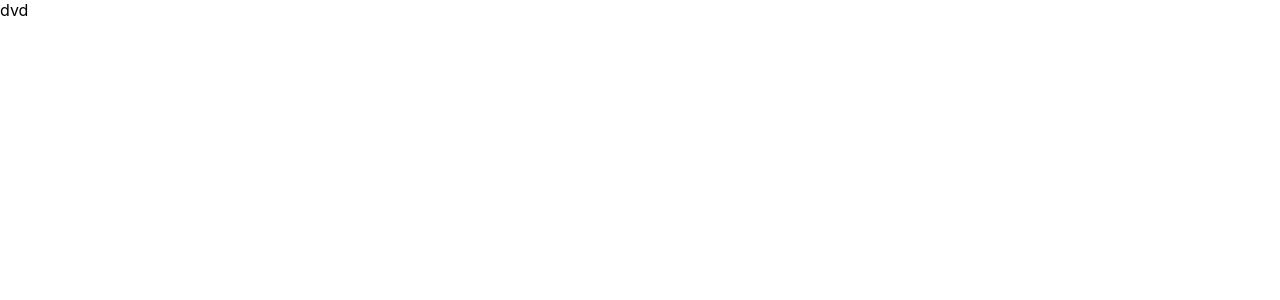
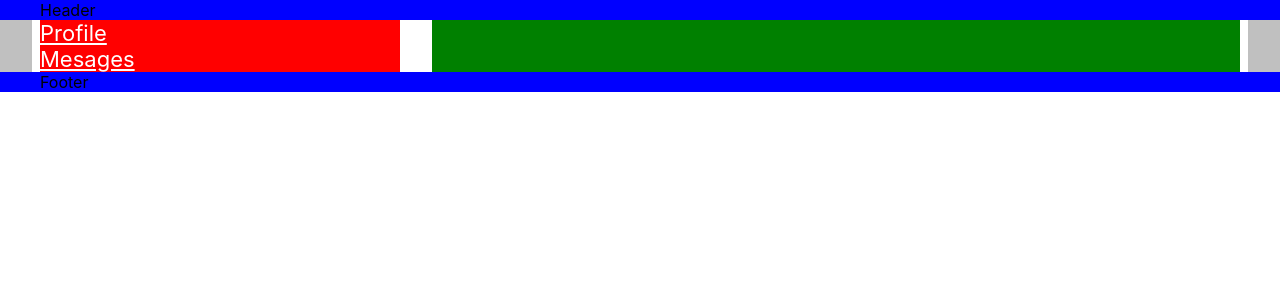
Before and after one commit to NazarGru/it-kamasutra-lessons, a React (Create React App) app in the folder my-app/: page / in a window 1280 px wide. Shown: the top 300 px of the page. Built offline with nearby package versions, Linux system fonts and the light colour scheme.

Commit message:
home router components

```diff
--- a/my-app/package.json
+++ b/my-app/package.json
@@ -8,6 +8,7 @@
     "@testing-library/user-event": "^13.5.0",
     "react": "^17.0.2",
     "react-dom": "^17.0.2",
+    "react-router-dom": "^6.2.1",
     "react-scripts": "5.0.0",
     "sass": "^1.49.7",
     "web-vitals": "^2.1.4"
--- a/my-app/src/App.js
+++ b/my-app/src/App.js
@@ -1,12 +1,21 @@
 import './app.scss';
 import React , {Component} from 'react'
+import Header from './layout/Header';
+import Body from './layout/Body';
+import Footer from './layout/Footer';
+import { BrowserRouter } from 'react-router-dom';
 
 class App extends Component {
   render(){
     return(
-      <div className="App">
-        dvd
-       </div>
+      <BrowserRouter>
+          <div className="wraper">
+              <Header/>
+              <Body/>
+              <Footer/>
+          </div>
+      </BrowserRouter>
+
     )
   }
 }
--- a/my-app/src/app.scss
+++ b/my-app/src/app.scss
@@ -0,0 +1,40 @@
+.wraper{
+    background: silver;
+    overflow: hidden;
+}
+
+.container{
+    width: 100%;
+    max-width: 1200px;
+    padding: 0 0.5rem;
+    margin: 0 auto;
+    &.white{
+        background: white;
+    }
+}
+.sidebar_row{
+    display: flex;
+
+}
+.sidebar-col{
+    width: 30%;
+    background: red;
+    margin-right: 2rem;
+}
+.content-left-col{
+    background: green;
+    width: calc(70% - 2rem);
+}
+.footer{
+    background: blue;
+}
+.header{
+    background: blue;
+}
+.navLink{
+    color: white;
+    font-size: 22px;
+    &.active{
+        color: olive;
+    }
+}
--- /dev/null
+++ b/my-app/src/components/dialogPage/DialogPage.js
@@ -0,0 +1,14 @@
+import React , {Component} from 'react'
+
+class DialogPage extends Component {
+    render(){
+      return(
+        <div>
+           DialogPage
+
+         </div>
+      )
+    }
+  }
+
+  export default DialogPage;
--- /dev/null
+++ b/my-app/src/components/navBar/NavBar.js
@@ -0,0 +1,22 @@
+import React , {Component} from 'react'
+import { NavLink } from 'react-router-dom';
+
+class NavBar extends Component {
+    render(){
+      return(
+        <div>
+            <NavLink className="navLink" to="/pofile">
+                Profile
+            </NavLink>
+            <br/>
+            <NavLink className="navLink" to="/dialog">
+            Mesages
+            </NavLink>
+
+
+         </div>
+      )
+    }
+  }
+
+  export default NavBar;
--- /dev/null
+++ b/my-app/src/components/profilePage/ProfilePage.js
@@ -0,0 +1,14 @@
+import React , {Component} from 'react'
+
+class ProfilePage extends Component {
+    render(){
+      return(
+        <div>
+        ProfilePage
+
+         </div>
+      )
+    }
+  }
+
+  export default ProfilePage;
--- /dev/null
+++ b/my-app/src/layout/Body.js
@@ -0,0 +1,14 @@
+import React , {Component} from 'react'
+import SidebarRow from './../sidebarType/SidebarRow';
+
+class Body extends Component {
+    render(){
+      return(
+        <div className='container white'>
+           <SidebarRow/>
+         </div>
+      )
+    }
+  }
+
+  export default Body;
--- /dev/null
+++ b/my-app/src/layout/Footer.js
@@ -0,0 +1,16 @@
+import React , {Component} from 'react'
+
+class Footer extends Component {
+    render(){
+      return(
+          <footer className='footer'>
+            <div className='container'>
+                Footer
+            </div>
+          </footer>
+
+      )
+    }
+  }
+
+  export default Footer;
--- /dev/null
+++ b/my-app/src/layout/Header.js
@@ -0,0 +1,15 @@
+import React , {Component} from 'react'
+
+class Header extends Component {
+    render(){
+      return(
+        <header className='header'>
+            <div className='container'>
+            Header
+            </div>
+         </header>
+      )
+    }
+  }
+
+  export default Header;
--- /dev/null
+++ b/my-app/src/sidebarType/ContentLeft.js
@@ -0,0 +1,20 @@
+import React , {Component} from 'react'
+import DialogPage from '../components/dialogPage/DialogPage';
+import ProfilePage from '../components/profilePage/ProfilePage';
+import {Route, Routes} from "react-router-dom";
+
+class ContentLeft extends Component {
+    render(){
+      return(
+        <div  className='content-left-col'>
+          <Routes>
+              <Route path="pofile" element={<ProfilePage/>}/>
+              <Route path="dialog" element={<DialogPage/>}/>
+          </Routes>
+
+         </div>
+      )
+    }
+  }
+
+  export default ContentLeft;
--- /dev/null
+++ b/my-app/src/sidebarType/Sidebar.js
@@ -0,0 +1,15 @@
+import React , {Component} from 'react'
+import NavBar from '../components/navBar/NavBar';
+
+class Sidebar extends Component {
+    render(){
+      return(
+        <div className='sidebar-col'>
+           <NavBar/>
+
+         </div>
+      )
+    }
+  }
+
+  export default Sidebar;
--- /dev/null
+++ b/my-app/src/sidebarType/SidebarRow.js
@@ -0,0 +1,17 @@
+import React , {Component} from 'react'
+import ContentLeft from './ContentLeft';
+import Sidebar from './Sidebar';
+
+class SidebarRow extends Component {
+    render(){
+      return(
+        <div className='sidebar_row'>
+          <Sidebar/>
+          <ContentLeft/>
+        </div>
+
+      )
+    }
+  }
+
+  export default SidebarRow;
```
Also changed, not shown: 1 other file (tests, documents, lock files or other folders).
